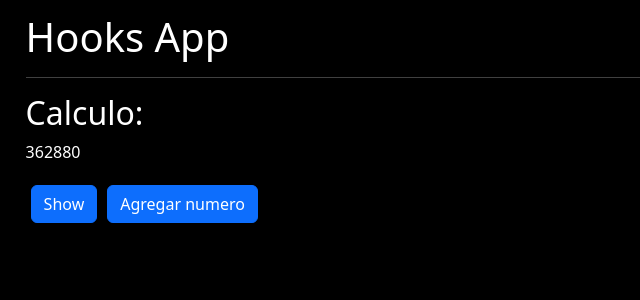
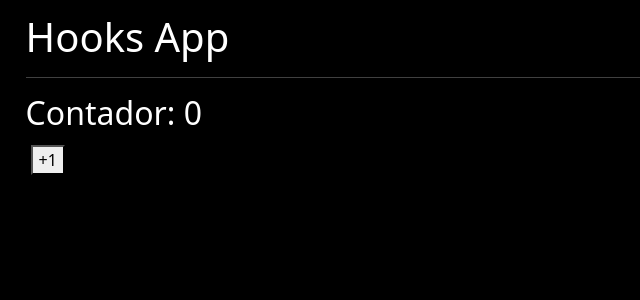
Before and after one commit to alanfrancoa/practica-react, a React (Vite) app in the folder projects/09-practica-hooks-react/: page / in a window 1280 px wide. Shown: the top 300 px of the page, without its empty margins (0-640 px from the left). Built offline with nearby package versions, Linux system fonts and the light colour scheme.

Commit message:
Se agrega useCallBack para que no se redibuje boton cuando se actualice el valor del contador.

```diff
--- a/projects/09-practica-hooks-react/src/HooksApp.jsx
+++ b/projects/09-practica-hooks-react/src/HooksApp.jsx
@@ -1,11 +1,11 @@
-import CalculosPesados from "./components/CalculosPesados"
+import CallBackComponent from "./components/CallBackComponent"
 
 const HooksApp = () => {
   return (
     <>
     <h1>Hooks App</h1>
     <hr />
-    <CalculosPesados />
+    <CallBackComponent />
     </>
   )
 }
--- /dev/null
+++ b/projects/09-practica-hooks-react/src/components/CallBackComponent.jsx
@@ -0,0 +1,24 @@
+import Incrementar from "./Incrementar"
+ import { useState, useCallback } from "react"
+
+const CallBackComponent = () => {
+
+    const [counter, setCounter] = useState(0)
+
+    const incrementarPadre = useCallback(
+        (val) => {
+            setCounter(contador => contador + val)// Utilizamos los valores internos, para poder hacer los cambios. Ya que sino memoriza el primer valor.
+        }
+      , []
+    )
+
+
+  return (
+    <>
+    <h2>Contador: {counter}</h2>
+    <Incrementar incrementar={incrementarPadre}  />
+    </>
+  )
+}
+
+export default CallBackComponent
--- /dev/null
+++ b/projects/09-practica-hooks-react/src/components/Incrementar.jsx
@@ -0,0 +1,15 @@
+import PropTypes from "prop-types"
+import {memo} from "react"
+
+const Incrementar = memo(function Incrementar({ incrementar }) {
+    console.log('Me estoy redibujando')
+    return (
+      <button onClick={() => incrementar(1000)}>+1</button>
+    )
+  })
+
+  Incrementar.propTypes = {
+      incrementar: PropTypes.func.isRequired,
+    }
+
+export default Incrementar
```
